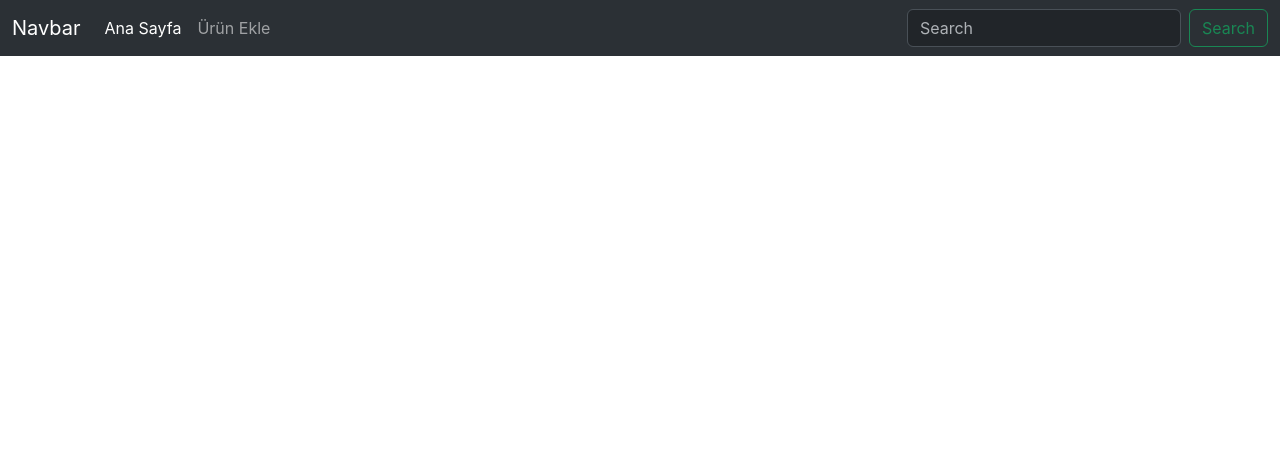
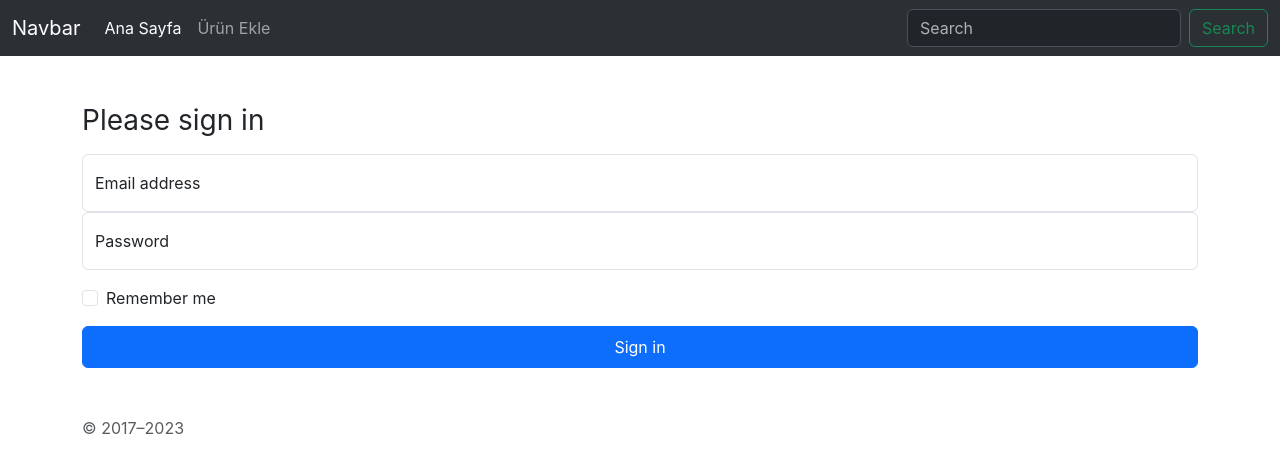
Before and after one commit to halit-kalayci-instruction/tobeto-b-react, a React (Create React App) app: page /login in a window 1280 px wide. Shown: the top 472 px of the page. Built offline with nearby package versions, Linux system fonts and the light colour scheme.

Commit message:
login page

```diff
--- a/src/App.tsx
+++ b/src/App.tsx
@@ -4,6 +4,7 @@
 import ProductDetail from "./pages/ProductDetail/ProductDetail";
 import Navbar from "./components/Navbar/Navbar";
 import AddProduct from "./pages/AddProduct/AddProduct";
+import Login from "./pages/Login/Login";
 
 function App(): ReactElement {
 	return (
@@ -13,6 +14,7 @@
 				<Route path="/" element={<Homepage />}></Route>
 				<Route path="/product-detail/:id" element={<ProductDetail />}></Route>
 				<Route path="/add-product" element={<AddProduct />}></Route>
+				<Route path="/login" element={<Login />}></Route>
 			</Routes>
 		</>
 	);
--- /dev/null
+++ b/src/pages/Login/Login.tsx
@@ -0,0 +1,48 @@
+import React from "react";
+
+type Props = {};
+
+const Login = (props: Props) => {
+	return (
+		<div className="container mt-5">
+			<form>
+				<h1 className="h3 mb-3 fw-normal">Please sign in</h1>
+
+				<div className="form-floating">
+					<input
+						type="email"
+						className="form-control"
+						id="floatingInput"
+						placeholder="name@example.com"
+					/>
+					<label>Email address</label>
+				</div>
+				<div className="form-floating">
+					<input
+						type="password"
+						className="form-control"
+						id="floatingPassword"
+						placeholder="Password"
+					/>
+					<label>Password</label>
+				</div>
+
+				<div className="form-check text-start my-3">
+					<input
+						className="form-check-input"
+						type="checkbox"
+						value="remember-me"
+						id="flexCheckDefault"
+					/>
+					<label className="form-check-label">Remember me</label>
+				</div>
+				<button className="btn btn-primary w-100 py-2" type="submit">
+					Sign in
+				</button>
+				<p className="mt-5 mb-3 text-body-secondary">&copy; 2017–2023</p>
+			</form>
+		</div>
+	);
+};
+
+export default Login;
```
Also changed, not shown: 1 other file (tests, documents, lock files or other folders).
